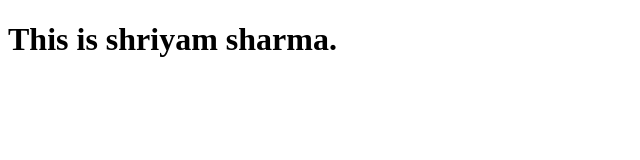
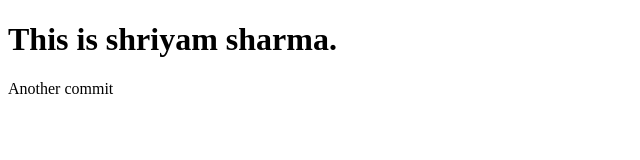
Before and after one commit to shriyamsharma/git-test, a plain HTML site: page index.html in a window 1280 px wide. Shown: the whole page, without its empty margins (0-640 px from the left). Drawn offline with Linux system fonts and the light colour scheme.

Commit message:
third commit

```diff
--- a/index.html
+++ b/index.html
@@ -5,5 +5,6 @@
     </head>
     <body>
         <h1>This is shriyam sharma.</h1>
+        <p>Another commit</p>
     </body>
 </html>
```
